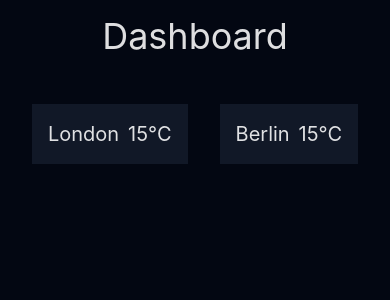
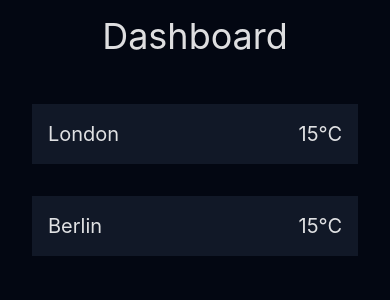
Before and after one commit to TormodNy/weather, a React (Vite) app: page / in a window 390 px wide. Shown: the top 300 px of the page. Built offline with nearby package versions, Linux system fonts and the light colour scheme; what @hey-api/client-fetch would draw is missing.

Commit message:
style: make dashboard page responsive

```diff
--- a/src/pages/dashboard/DashboardPage.tsx
+++ b/src/pages/dashboard/DashboardPage.tsx
@@ -4,7 +4,7 @@ import LocationBox from "./LocationBox";
 function DashboardPage() {
     return (
         <BasePage heading="Dashboard">
-            <section className="flex flex-row gap-8 w-full justify-center">
+            <section className="flex lg:flex-row flex-col gap-8 w-full justify-center items-center">
                 <LocationBox
                     locationName="London"
                     latitude={51.509865}
--- a/src/pages/dashboard/LocationBox.tsx
+++ b/src/pages/dashboard/LocationBox.tsx
@@ -6,7 +6,7 @@ interface LocationBoxProps {
 
 function LocationBox({ locationName, latitude, longitude }: LocationBoxProps) {
     return (
-        <button className="flex justify-between bg-gray-900 p-4 gap-2 text-xl max-w-96 grow">
+        <button className="flex justify-between bg-gray-900 p-4 gap-2 text-xl max-w-96 w-full">
             <span>{locationName}</span>
             <span>15°C</span>
         </button>
```
